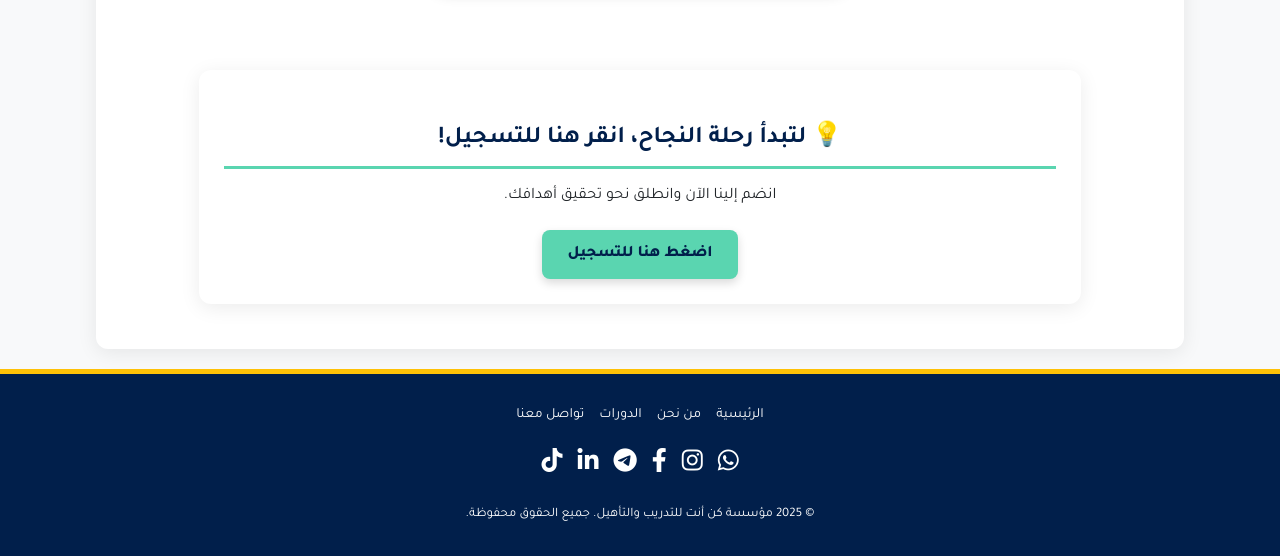
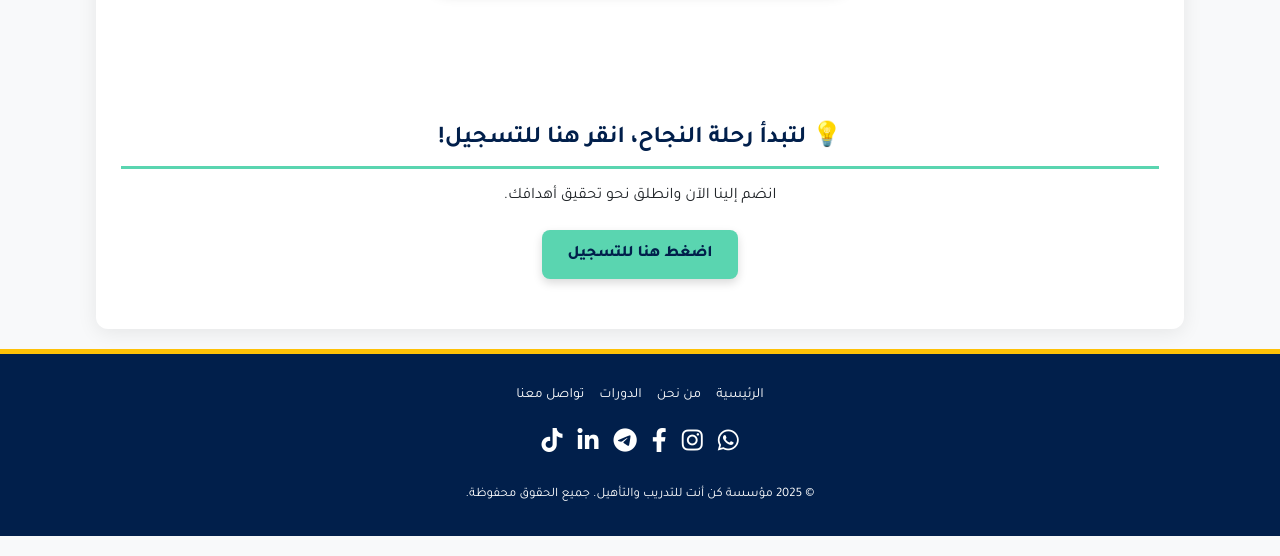
Before and after one commit to Beyourm/V, a plain HTML site: page course.html in a window 1280 px wide. Shown: the part 1777-2333 px from the top of the page. Drawn offline with nearby package versions, Linux system fonts and the light colour scheme.

Commit message:
Update course.html

```diff
--- a/course.html
+++ b/course.html
@@ -100,13 +100,14 @@
         <ul id="achievements-list" style="margin-top:20px; font-weight:bold; color:var(--primary-color); list-style:none; padding-right:0;"></ul>
     </div>
 
-    <div class="container" id="register-now-section" data-aos="fade-up" style="text-align: center; margin-top: 30px;">
+        <div id="register-now-section" data-aos="fade-up" style="text-align: center; margin-top: 30px; padding: 25px 0;">
         <h2>💡 لتبدأ رحلة النجاح، انقر هنا للتسجيل!</h2>
         <p>انضم إلينا الآن وانطلق نحو تحقيق أهدافك.</p>
         <a href="form.html" id="register-link" class="btn btn-register" style="margin-top: 20px;">
             اضغط هنا للتسجيل
         </a>
     </div>
+
 
 </div>
 
```
